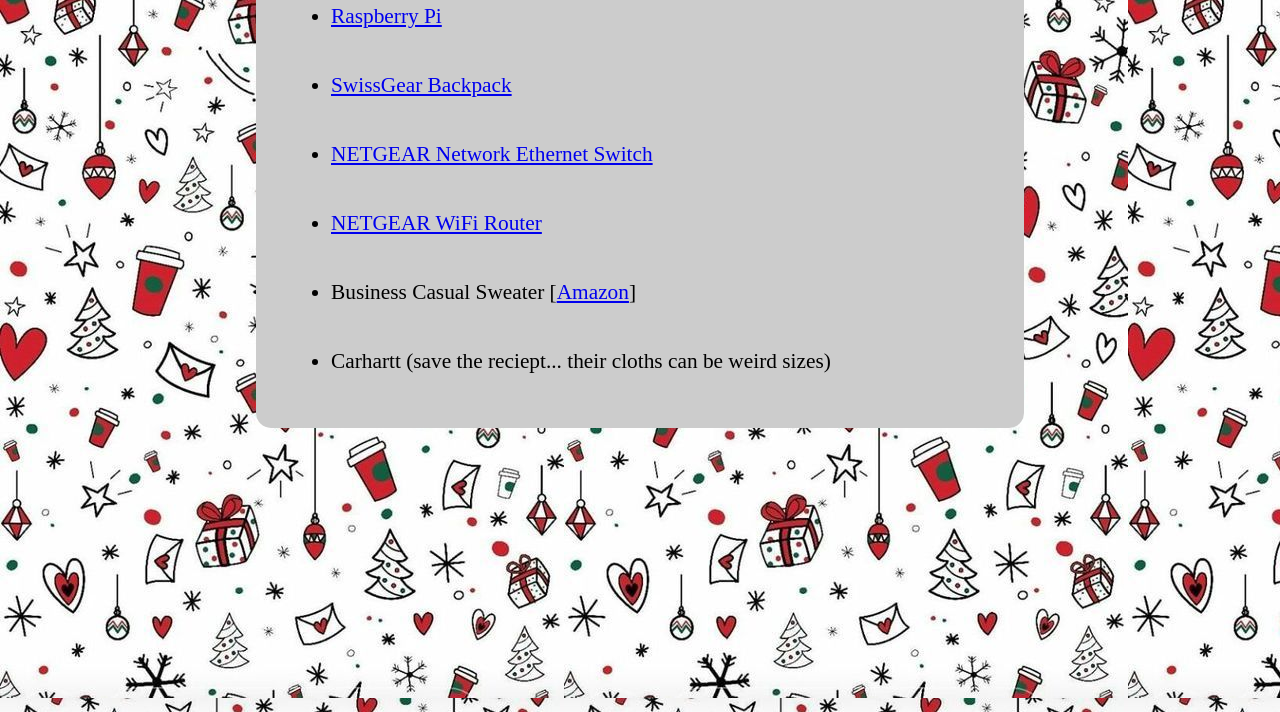
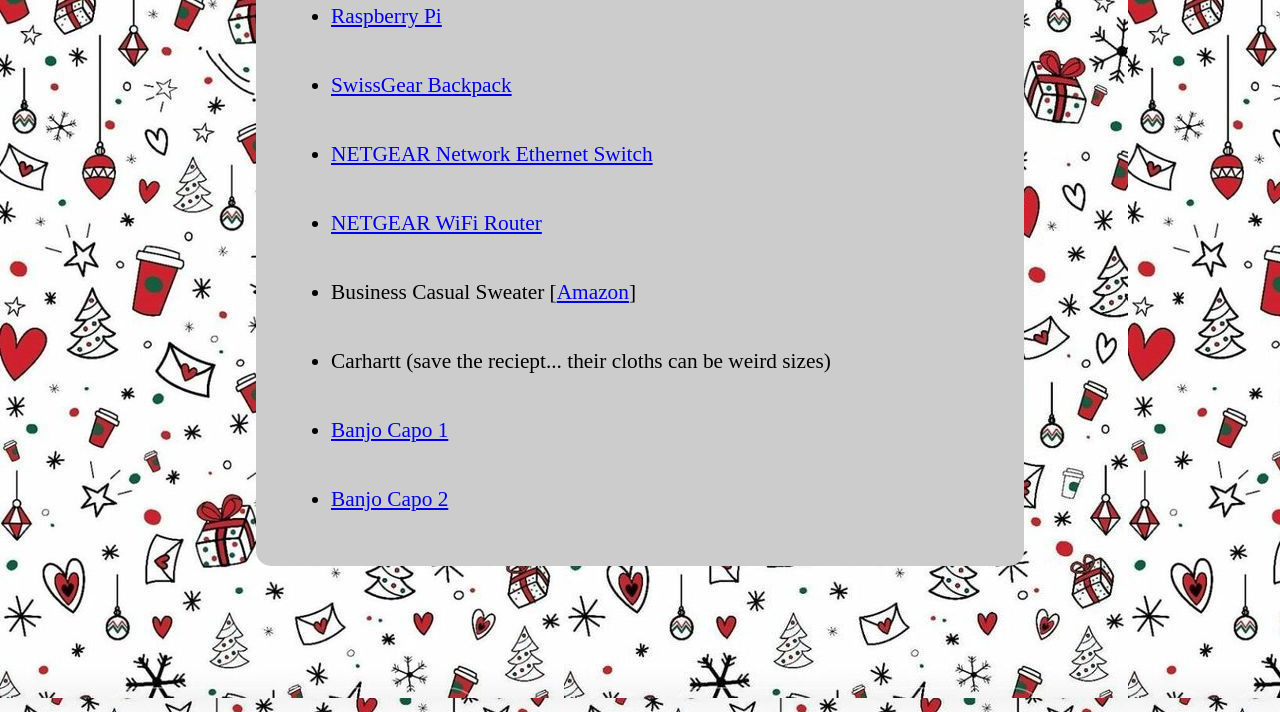
Before and after one commit to Code12x/secret-santa-2023, a plain HTML site: page index.html in a window 1280 px wide. Shown: the part 88-800 px from the top of the page. Drawn offline with Linux system fonts and the light colour scheme.

Commit message:
add banjo capos

```diff
--- a/index.html
+++ b/index.html
@@ -71,6 +71,8 @@
             <li><a target="_blank" href="https://a.co/d/21Np6UG">NETGEAR WiFi Router</a></li>
             <li>Business Casual Sweater [<a target="_blank" href="https://www.amazon.com/s?k=business+casual+sweater+men">Amazon</a>]</li>
             <li>Carhartt (save the reciept... their cloths can be weird sizes)</li>
+            <li><a href="https://a.co/d/5kYql0f">Banjo Capo 1</a></li>
+            <li><a href="https://a.co/d/6QlIBbv">Banjo Capo 2</a></li>
 
             <!--<li><div class="li-content"><a target="_blank" href="https://www.sparkfun.com/products/23551">Raspberry Pi</a></div></li>-->
             <!--<li><div class="li-content"><a target="_blank" href="https://a.co/d/fGQ3fJi">SwissGear Backpack</a></div></li>-->
```
